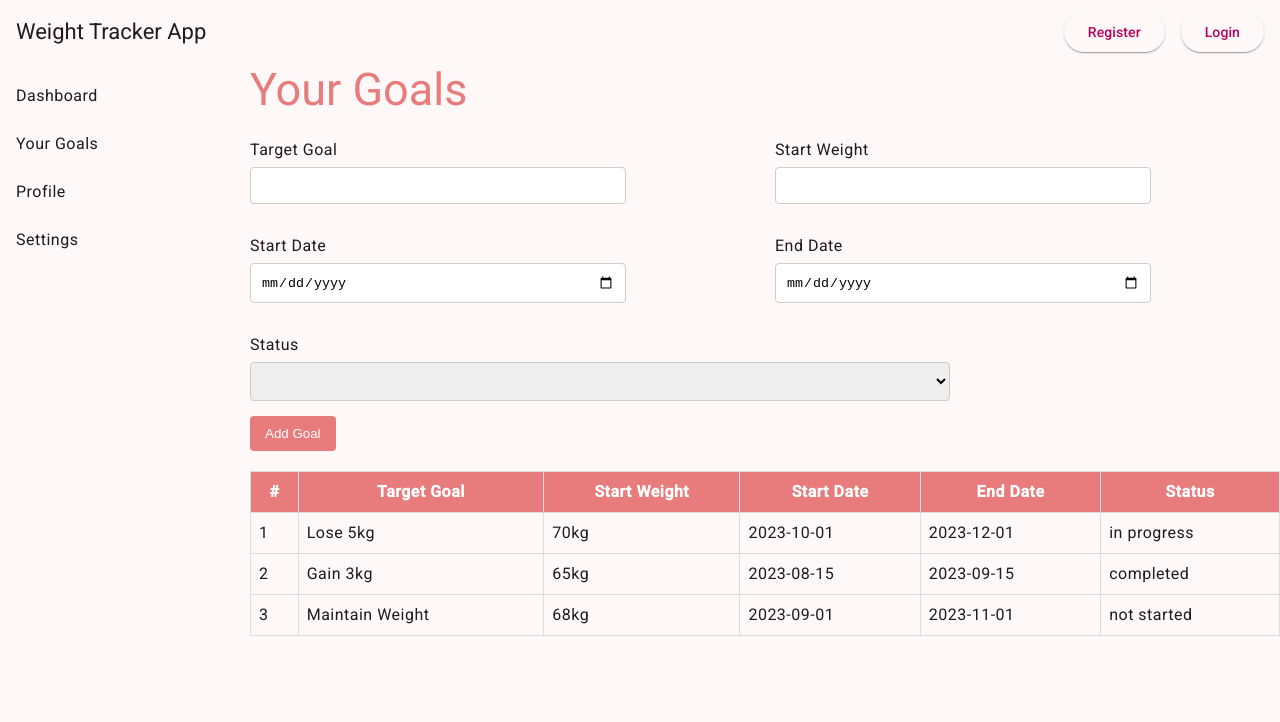
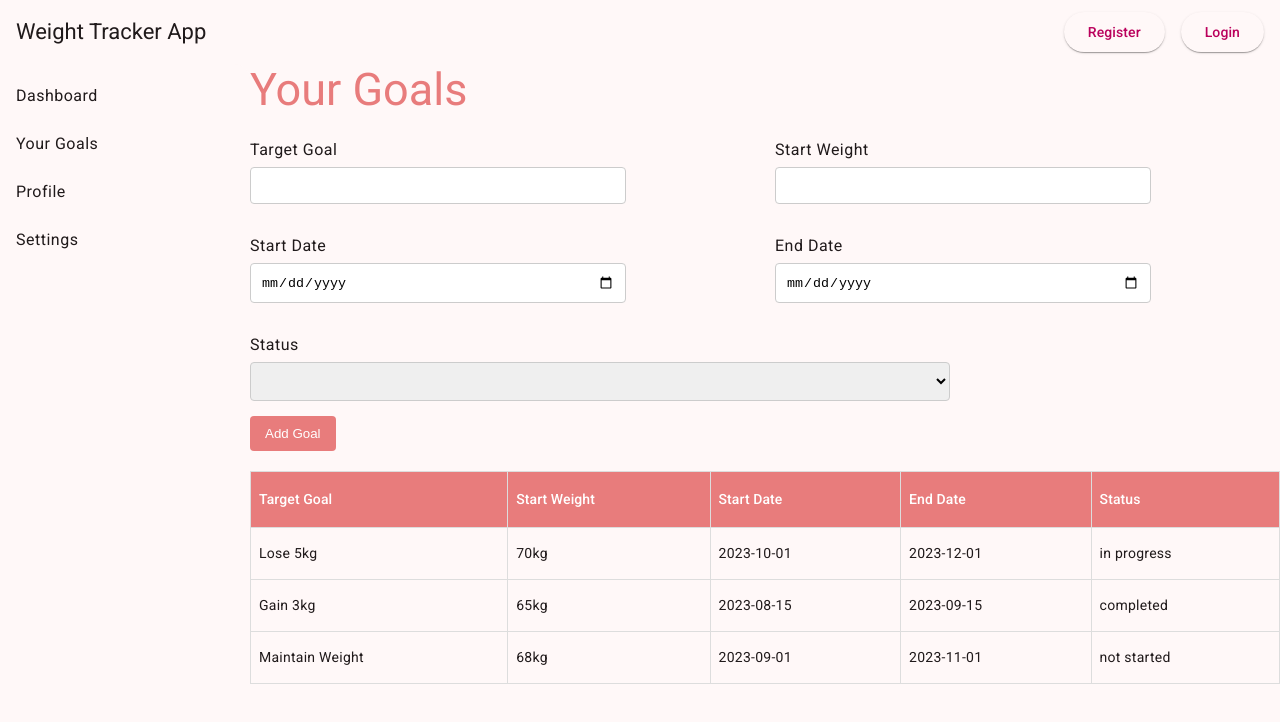
Before and after one commit to Anamtaansari/WT, an Angular app: page /goals in a window 1280 px wide. Shown: the top 722 px of the page. Built offline with nearby package versions, Linux system fonts and the light colour scheme.

Commit message:
I updated table to be an angular table

```diff
--- a/src/app/app.component.ts
+++ b/src/app/app.component.ts
@@ -15,12 +15,13 @@ import { ProfileComponent } from './profile/profile.component';
 import { SettingsComponent } from './settings/settings.component';
 import { MatSidenavModule } from '@angular/material/sidenav';
 import { MatListModule } from '@angular/material/list';
+import { MatTableModule } from '@angular/material/table';
 // import { Routes } from '@angular/router';
 
 @Component({
   selector: 'app-root',
   standalone: true,
-  imports: [RouterOutlet, DashboardComponent, GoalsComponent, SettingsComponent, MatIconModule, MatToolbarModule, MatButtonModule, MatDialogModule, MatFormFieldModule, MatInputModule, MatSidenavModule, MatListModule],
+  imports: [RouterOutlet, DashboardComponent, GoalsComponent, SettingsComponent, MatIconModule, MatToolbarModule, MatButtonModule, MatDialogModule, MatFormFieldModule, MatInputModule, MatSidenavModule, MatListModule, MatTableModule],
   templateUrl: './app.component.html',
   styleUrl: './app.component.scss'
 })
--- a/src/app/app.module.ts
+++ b/src/app/app.module.ts
@@ -14,6 +14,7 @@ import {MatDatepickerModule} from '@angular/material/datepicker';
 import { MatNativeDateModule } from '@angular/material/core';
 import { MatSidenavModule } from '@angular/material/sidenav';
 import { MatListModule } from '@angular/material/list';
+import { MatTableModule } from '@angular/material/table';
 
 import { RouterModule, Routes } from '@angular/router'; // Import RouterModule and Routes
 import { GoalsComponent } from './goals/goals.component'; // Import the component
@@ -43,7 +44,8 @@ const routes: Routes = [
         MatNativeDateModule,
         RouterModule.forRoot(routes), // Add the routes to RouterModule
         MatSidenavModule,
-        MatListModule
+        MatListModule,
+        MatTableModule
     ],
     providers: [],
     exports: [],
--- a/src/app/goals/goals.component.html
+++ b/src/app/goals/goals.component.html
@@ -36,8 +36,40 @@
   <button type="submit" (click)="addGoal()">Add Goal</button>
 </form>
 
-<table class="goals-table">
-  <thead>
+<table mat-table [dataSource]="dataSource" class="goals-table">
+  <!-- Target goal Column -->
+  <ng-container matColumnDef="targetGoal">
+    <th mat-header-cell *matHeaderCellDef>Target Goal</th>
+    <td mat-cell *matCellDef="let element">{{element.targetGoal}}</td>
+  </ng-container>
+
+  <!-- Start Weight Column -->
+  <ng-container matColumnDef="startWeight">
+    <th mat-header-cell *matHeaderCellDef>Start Weight</th>
+    <td mat-cell *matCellDef="let element">{{element.startWeight}}</td>
+  </ng-container>
+
+  <!-- Start Date Column -->
+  <ng-container matColumnDef="startDate">
+    <th mat-header-cell *matHeaderCellDef>Start Date</th>
+    <td mat-cell *matCellDef="let element">{{element.startDate}}</td>
+  </ng-container>
+
+  <!-- End Date Column -->
+  <ng-container matColumnDef="endDate">
+    <th mat-header-cell *matHeaderCellDef>End Date</th>
+    <td mat-cell *matCellDef="let element">{{element.endDate}}</td>
+  </ng-container>
+
+    <!-- Status Column -->
+    <ng-container matColumnDef="status">
+      <th mat-header-cell *matHeaderCellDef>Status</th>
+      <td mat-cell *matCellDef="let element">{{element.status}}</td>
+    </ng-container>
+
+  <tr mat-header-row *matHeaderRowDef="displayedColumns"></tr>
+  <tr mat-row *matRowDef="let row; columns: displayedColumns;"></tr>
+  <!-- <thead>
     <tr>
       <th>#</th>
       <th>Target Goal</th>
@@ -56,5 +88,6 @@
       <td>{{ g.endDate }}</td>
       <td>{{ g.status }}</td>
     </tr>
-  </tbody>
+  </tbody> -->
+
 </table>
--- a/src/app/goals/goals.component.ts
+++ b/src/app/goals/goals.component.ts
@@ -1,9 +1,11 @@
 import { Component } from '@angular/core';
 import { FormsModule } from '@angular/forms';
 import { CommonModule } from '@angular/common';
+import { MatTab } from '@angular/material/tabs';
+import { MatTableDataSource } from '@angular/material/table';
+import { MatTableModule } from '@angular/material/table';
 
-
-interface Goal {
+export interface Goal {
   targetGoal: string;
   startWeight: string;
   startDate: string;
@@ -11,16 +13,7 @@ interface Goal {
   status: string;
 }
 
-@Component({
-  selector: 'app-goals',
-  templateUrl: './goals.component.html',
-  styleUrls: ['./goals.component.scss'],
-  standalone: true, // Indicating that this is a standalone component
-  imports: [FormsModule, CommonModule] // Import FormsModule here
-})
-export class GoalsComponent {
-  goals: Goal[] = [
-    {
+const WT_DATA: Goal[] = [ {
   targetGoal: 'Lose 5kg',
   startWeight: '70kg',
   startDate: '2023-10-01',
@@ -40,8 +33,19 @@ export class GoalsComponent {
   startDate: '2023-09-01',
   endDate: '2023-11-01',
   status: 'not started'
-    }
-  ];
+}];
+
+@Component({
+  selector: 'app-goals',
+  templateUrl: './goals.component.html',
+  styleUrls: ['./goals.component.scss'],
+  standalone: true, // Indicating that this is a standalone component
+  imports: [FormsModule, CommonModule, MatTableModule] // Import FormsModule here
+})
+export class GoalsComponent {
+  displayedColumns: string[] = ['targetGoal', 'startWeight', 'startDate', 'endDate', 'status'];
+  dataSource = new MatTableDataSource<Goal>(WT_DATA);
+
   goal: Goal = {
     targetGoal: '',
     startWeight: '',
@@ -49,9 +53,15 @@ export class GoalsComponent {
     endDate: '',
     status: ''
   };
-
   addGoal() {
-    this.goals.push({ ...this.goal });
-    this.goal = { targetGoal: '', startWeight: '', startDate: '', endDate: '', status: '' };
+    const newGoal: Goal = {
+      targetGoal: '',
+      startWeight: '',
+      startDate: '',
+      endDate: '',
+      status: ''
+    };
+    this.dataSource.data.push(newGoal);
+    this.dataSource.data = this.dataSource.data.slice();
   }
 }
```
Lines whose indentation alone changed are shown as unchanged.
